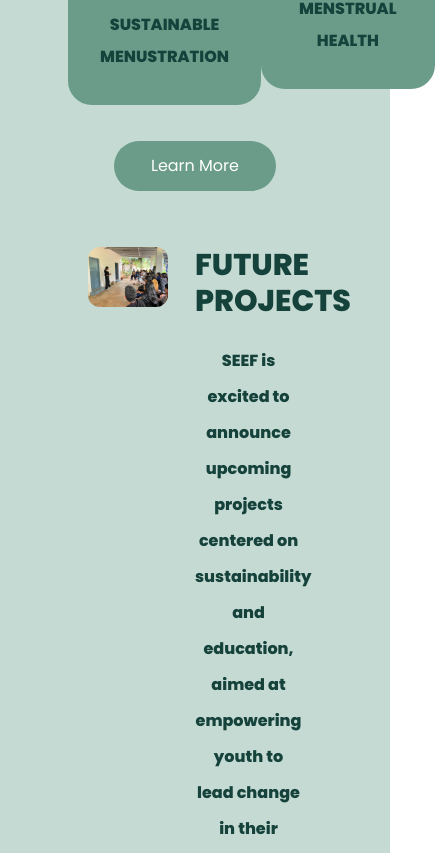
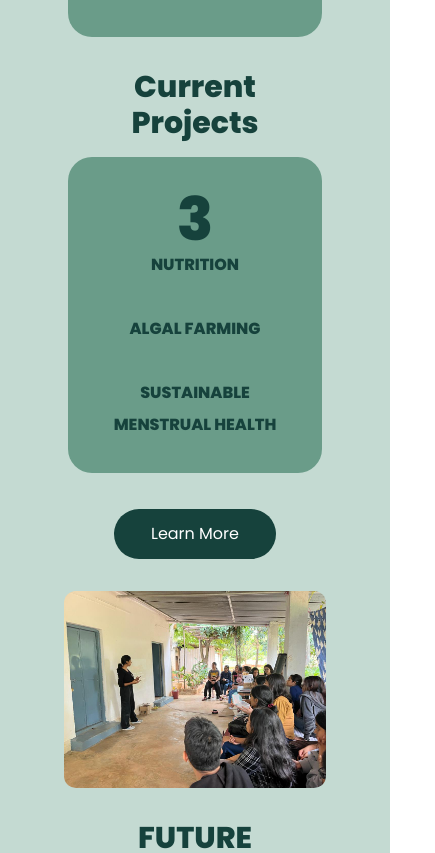
Before and after one commit to joshua-jinu/seef-website, a React (Vite) app: page / in a window 390 px wide. Shown: the part 2771-3624 px from the top of the page, 435 px wide, since content can reach past the window. Built offline with nearby package versions, Linux system fonts and the light colour scheme.

Commit message:
Responsive Design

```diff
--- a/src/components/Project.jsx
+++ b/src/components/Project.jsx
@@ -8,7 +8,7 @@ function Project() {
                 <h1 className='text-darkgreen p-4 text-4xl font-extrabold'>
                     OUR PROJECTS
                 </h1>
-                <div id='projects' className='flex font-extrabold  flex-row p-9 leading-8 justify-around items-center'>
+                <div id='projects' className='flex font-extrabold flex-col md:flex-row p-9 md:px-[10%] leading-8 justify-around items-center'>
                     <div id='left'>
                         <h1 className='text-3xl pb-4 text-darkgreen'>Past Projects</h1>
                         <div className='text-center text-darkgreen font-extrabold bg-lightgreen p-8 rounded-3xl'>
@@ -25,6 +25,7 @@ function Project() {
                             </div>
                         </div>
                     </div>
+                    <br />
                     <div id='right'>
                         <h1 className='text-3xl pb-4 text-darkgreen'>Current Projects</h1>
                         <div className='text-center text-darkgreen font-extrabold bg-lightgreen p-8 rounded-3xl'>
@@ -42,15 +43,15 @@ function Project() {
                     </div>
                 </div>
                 <div>
-                    <button className='std-btn bg-lightgreen text-white rounded-full px-9'>Learn More</button>
+                    <button className='std-btn bg-darkgreen text-white rounded-full px-9'>Learn More</button>
                 </div>
             </div>
 
-            <div className='future-projects text-darkgreen font-extrabold flex flex-row justify-around w-full p-14'>
-                <div id='left' className='w-1/2'>
-                    <img src={image1} alt="" className='h-auto w-3/4 self-center rounded-xl' />
+            <div className='future-projects text-darkgreen font-extrabold flex flex-col md:flex-row justify-around w-full p-8'>
+                <div id='left' className='md:w-1/2'>
+                    <img src={image1} alt="" className='h-auto md:w-3/4 mb-8 self-center rounded-xl' />
                 </div>
-                <div id='right' className='w-1/2'>
+                <div id='right' className='md:w-1/2'>
                     <h1 className='font-extrabold text-3xl'>
                         FUTURE PROJECTS
                     </h1>
```
